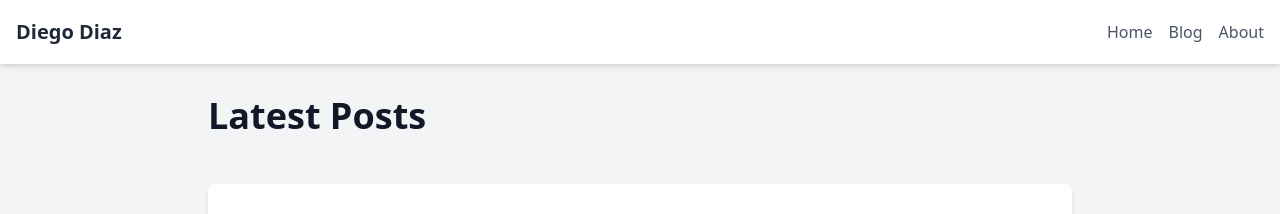
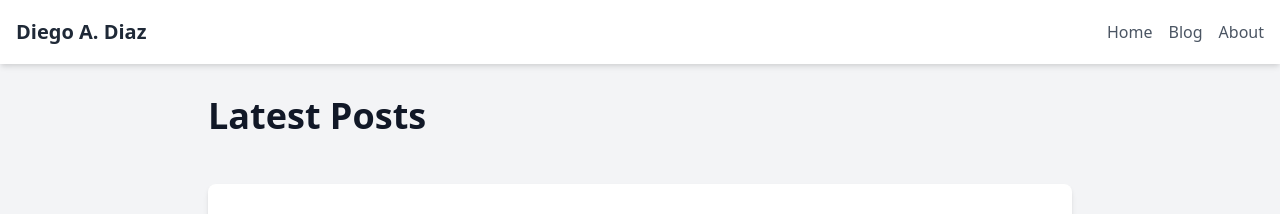
Before and after one commit to diodz/diodz.github.io, a Jekyll site: the page built from index.html, in a window 1280 px wide. Shown: the top 214 px of the page. Built offline with Jekyll 4.4.1, drawn with Linux system fonts in a browser that asks for light colours.

Commit message:
middle initial

```diff
--- a/_layouts/default.html
+++ b/_layouts/default.html
@@ -13,7 +13,7 @@
         <div class="container mx-auto px-4">
             <div class="flex justify-between items-center h-16">
                 <div class="flex items-center">
-                    <a href="/" class="text-xl font-bold text-gray-800">Diego Diaz</a>
+                    <a href="/" class="text-xl font-bold text-gray-800">Diego A. Diaz</a>
                 </div>
                 <div class="hidden md:flex items-center space-x-4">
                     <a href="/" class="text-gray-600 hover:text-gray-900">Home</a>
--- a/assets/js/script.js
+++ b/assets/js/script.js
@@ -21,7 +21,7 @@ const Navbar = () => {
                         React.createElement(
                             'span',
                             { className: 'text-xl font-bold' },
-                            'Diego Diaz'
+                            'Diego A. Diaz'
                         )
                     )
                 ),
```
